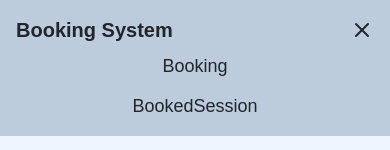
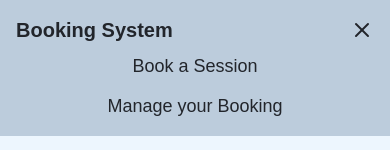
Before and after one commit to YiJieNG/booking-system-frontend, a Next.js app: page /manage in a window 390 px wide. Both pictures are taken after a click on the button 362 px from the left and 30 px from the top of the page. Shown: the top 150 px of the page. Built offline with nearby package versions, Linux system fonts and the light colour scheme.

Commit message:
Modify naming convention on NavBar (mobile view)

```diff
--- a/src/app/components/Navbar.js
+++ b/src/app/components/Navbar.js
@@ -48,14 +48,14 @@ const Navbar = () => {
       {/* Mobile Dropdown Menu */}
       {isOpen && (
         <ul className="lg:hidden flex flex-col items-center gap-3 bg-[var(--blue2)] pt-2">
-          {["Booking", "BookedSession"].map((item) => (
-            <li key={item}>
+          {navBarItems.map((item) => (
+            <li key={item.link}>
               <Link
-                href={`/${item.toLowerCase()}`}
+                href={`/${item.link.toLowerCase()}`}
                 className="text-[var(--text-dark)] text-lg hover:text-[var(--text-hover)]"
                 onClick={() => setIsOpen(false)}
               >
-                {item}
+                {item.name}
               </Link>
             </li>
           ))}
```
